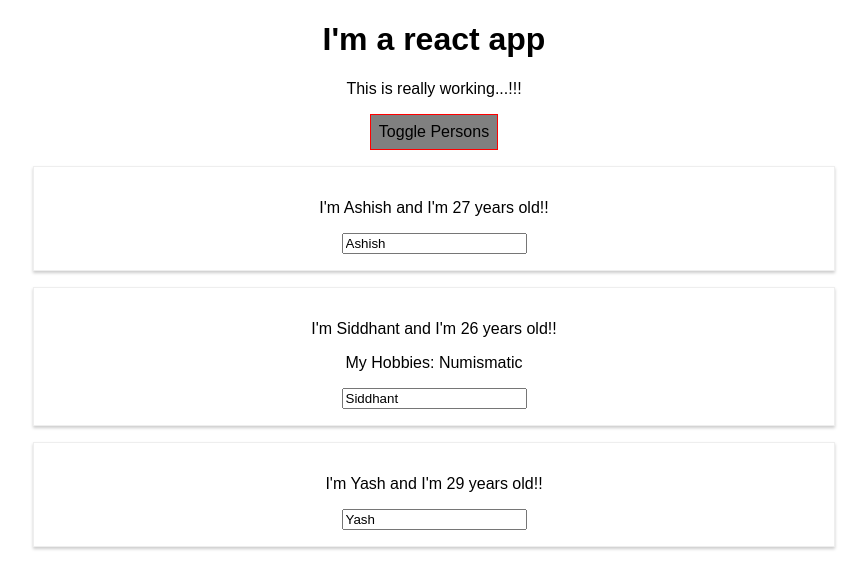
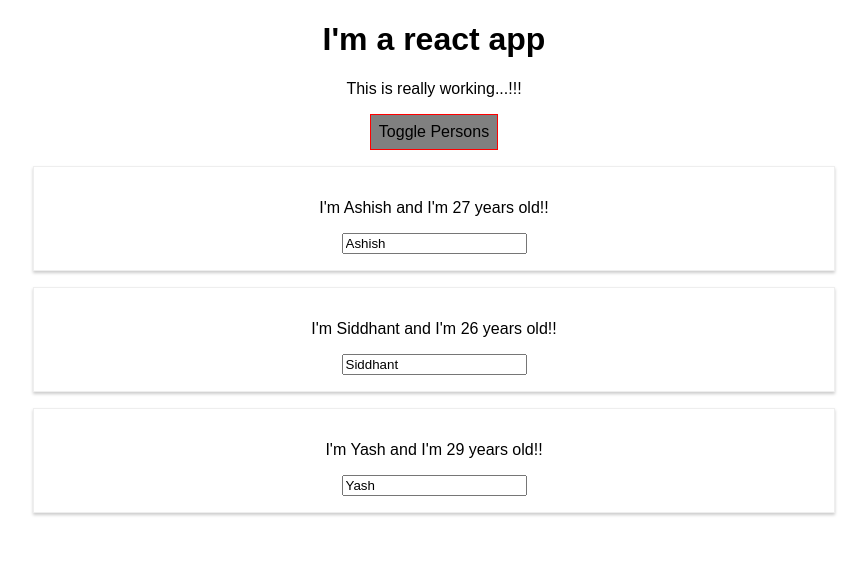
Before and after one commit to ajbaheti/PracticeReactApp, a React (Create React App) app: page / in a window 1280 px wide. Both pictures are taken after a click on the button "Toggle Persons". Shown: the top 588 px of the page, without its empty margins (206-1073 px from the left). Built offline with nearby package versions, Linux system fonts and the light colour scheme.

Commit message:
outputing lists...state, keys and flexible list

```diff
--- a/src/App.js
+++ b/src/App.js
@@ -5,33 +5,36 @@ import './App.css';
 class App extends Component {
     state = {
         persons: [
-            { name: "Ashish", age: 27 },
-            { name: "Siddhant", age: 26 },
-            { name: "Yash", age: 29 }
+            { id: "ljkgkg", name: "Ashish", age: 27 },
+            { id: "ldnf", name: "Siddhant", age: 26 },
+            { id: "kjsadfsa", name: "Yash", age: 29 }
         ],
         otherState: "this won't change",
         showPersons: false
     };
 
-    switchNameHandler = (newName) => {
-        // console.log("Button was clicked!");
-        this.setState({
-            persons: [
-                { name: newName, age: 27 },
-                { name: "Siddhant", age: 26 },
-                { name: "Yash", age: 25 }
-            ]
-        });
+    deletePersonHandler = (personIndex) => {
+        // const persons = this.state.persons.slice(); OR spread operator
+        const persons = [...this.state.persons];
+        persons.splice(personIndex, 1);
+        this.setState({persons: persons});
     };
 
-    nameChangedHandler = (event) => {
-        this.setState({
-            persons: [
-                { name: "Ashish", age: 27 },
-                { name: event.target.value, age: 26 },
-                { name: "Yash", age: 25 }
-            ]
+    nameChangeHandler = (event, id) => {
+        const personIndex = this.state.persons.findIndex(p => {
+            return p.id === id;
         });
+
+        const person = {
+            ...this.state.persons[personIndex]
+        };  //OR
+        // const person = Object.assign({}, this.state.persons[personIndex]);
+        person.name = event.target.value;
+
+        const persons = [...this.state.persons];
+        persons[personIndex].name = person.name;
+
+        this.setState({persons: persons});
     };
 
     togglePersonHandler = () => {
@@ -54,17 +57,14 @@ class App extends Component {
         if (this.state.showPersons) {
             persons = (
                 <div>
-                    <Person
-                        name={this.state.persons[0].name}
-                        age={this.state.persons[0].age}/>
-                    <Person
-                        name={this.state.persons[1].name}
-                        age={this.state.persons[1].age}
-                        click={this.switchNameHandler.bind(this, 'AB')}
-                        changed={this.nameChangedHandler}>My Hobbies: Numismatic</Person>
-                    <Person
-                        name={this.state.persons[2].name}
-                        age={this.state.persons[2].age}/>
+                    {this.state.persons.map((person,index) => {
+                        return <Person
+                            click={() => this.deletePersonHandler(index)}
+                            name={person.name}
+                            age={person.age}
+                            key={person.id}
+                            changed={(event) => this.nameChangeHandler(event, person.id)} />
+                    })}
                 </div>
             );
         }
```
